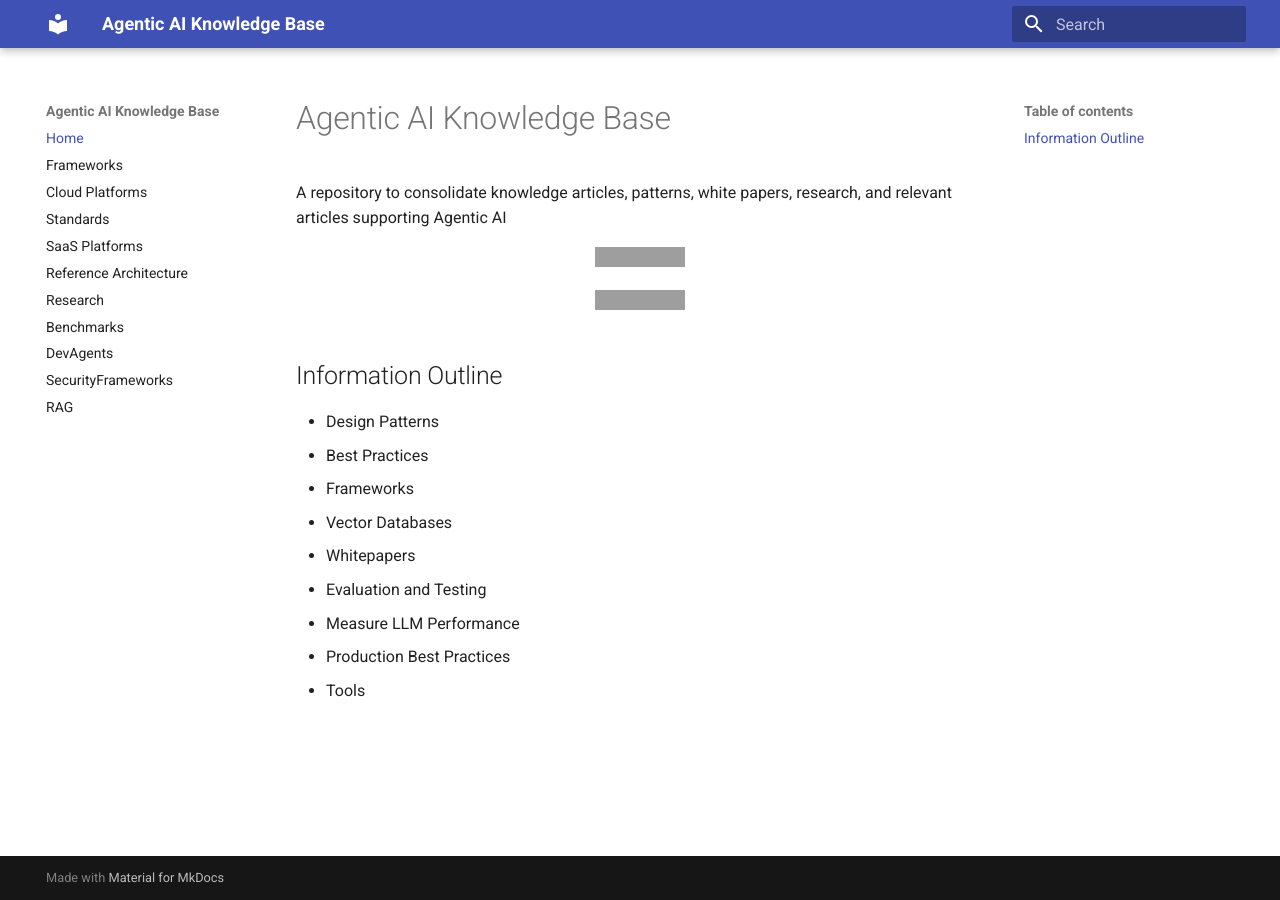
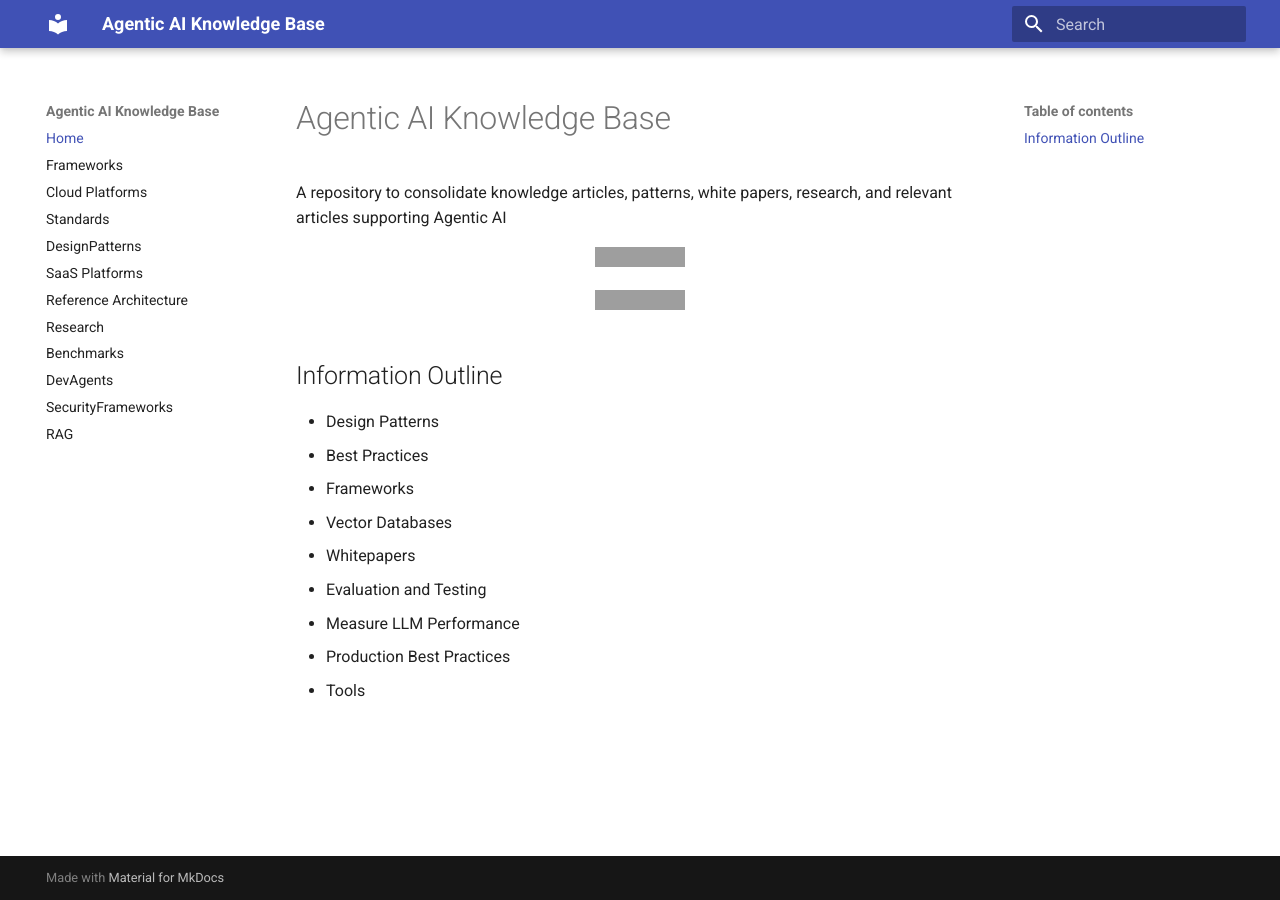
Before and after one commit to ankurkumarz/agentic-ai-knowledge-base, an MkDocs documentation site: the page built from docs/index.md, in a window 1280 px wide. Built offline with MkDocs 1.6.1 and Material for MkDocs 9.7.7, drawn with Linux system fonts in a browser that asks for light colours; grey boxes are pictures that could not be loaded.

Commit message:
Update mkdocs.yml

```diff
--- a/mkdocs.yml
+++ b/mkdocs.yml
@@ -16,6 +16,7 @@ nav:
   - Frameworks: 'Frameworks/README.md'
   - Cloud Platforms: 'CloudProviderPlatforms/README.md'
   - Standards: 'Standards/README.md'
+  - DesignPatterns: 'DesignPatterns/Readme.md'
   - SaaS Platforms: 'SaaSPlatforms/README.md'
   - Reference Architecture: 'ReferenceArchitecture/README.md'
   - Research: 'Research/README.md'
```
